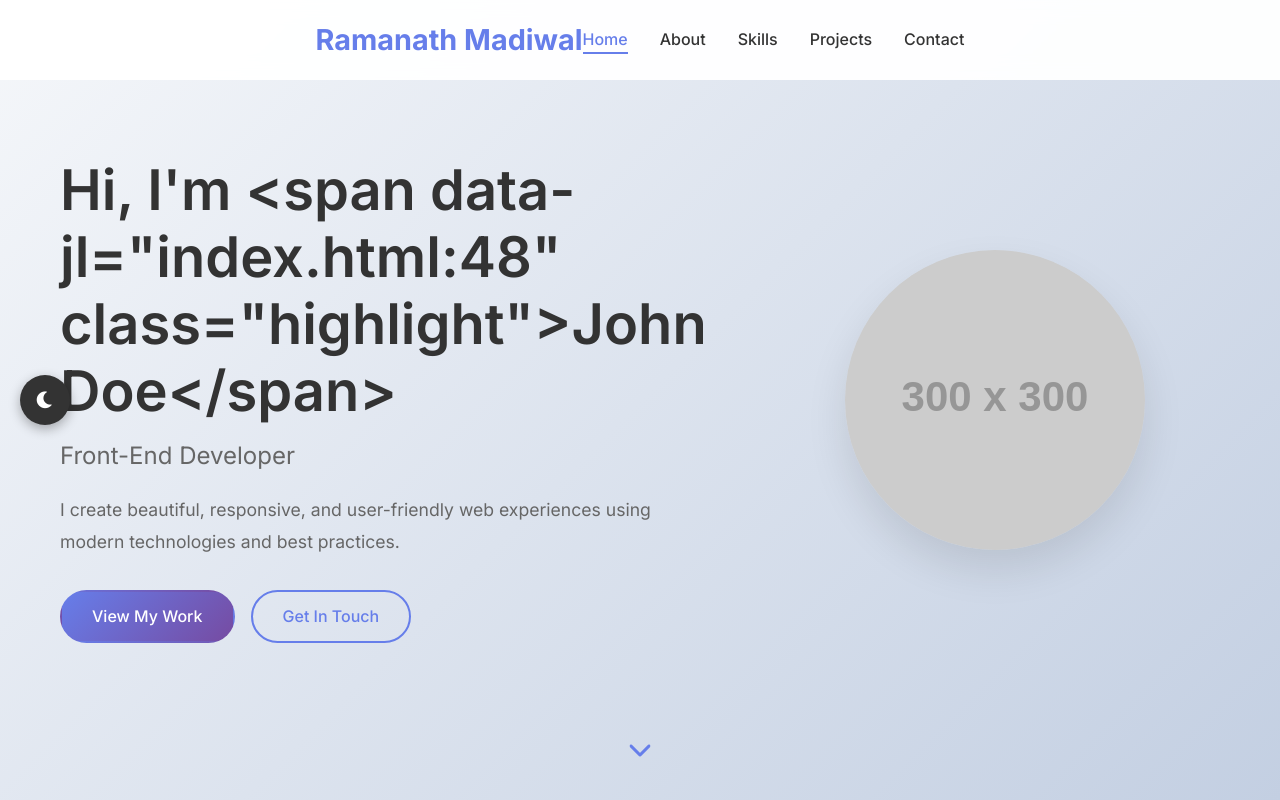
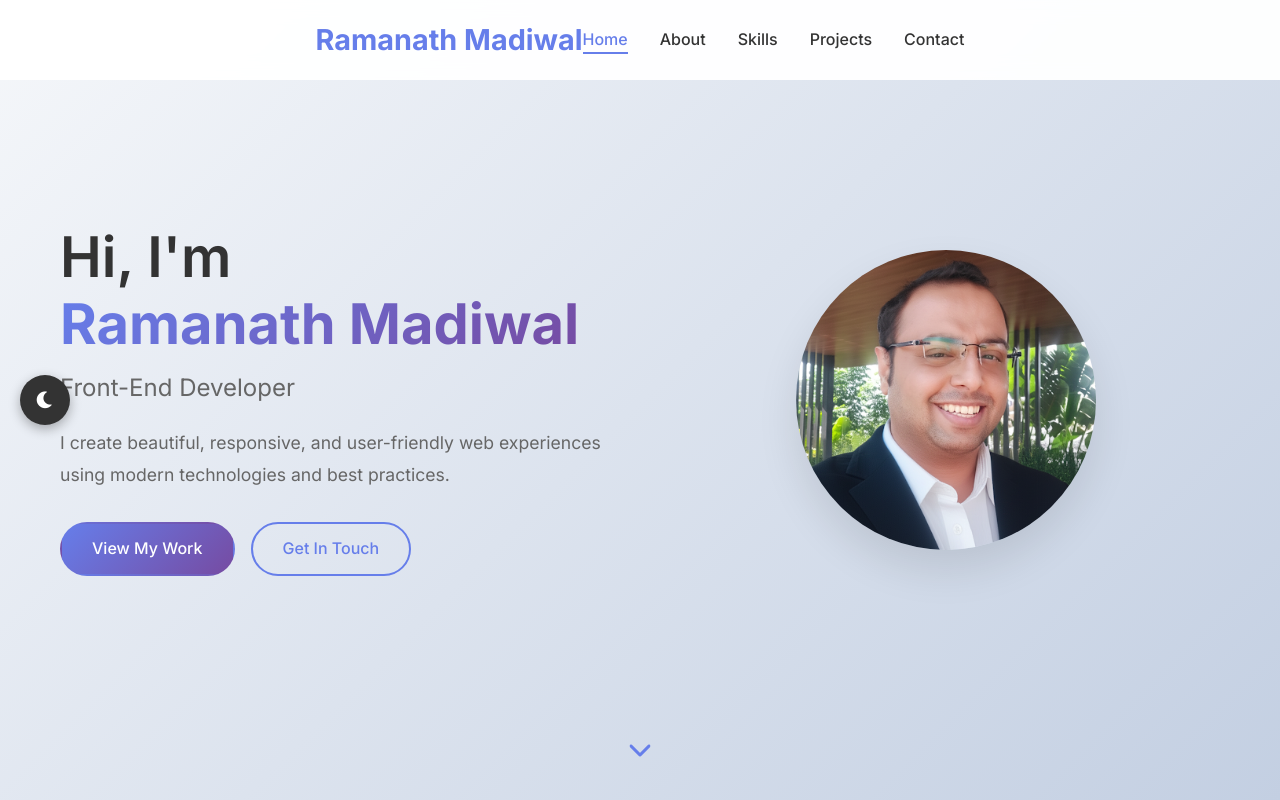
Before and after one commit to RamanathMadiwal/portfolio-website, a plain HTML site: page index.html in a window 1280 px wide. Shown: the top 800 px of the page. Drawn offline with Linux system fonts and the light colour scheme; placeholder pictures from the web are drawn by us.

Commit message:
Restore typing animation with HTML support
- Added smart typing animation that preserves highlight class
- Animation now types character by character while maintaining HTML structure
- Your name 'Ramanath Madiwal' will be highlighted with gradient during typing
- Fixed issue where HTML tags were displayed as literal text
- Typing speed optimized for smooth visual effect

```diff
--- a/css/style.css
+++ b/css/style.css
@@ -225,6 +225,10 @@ section:not(.hero) {
     -webkit-background-clip: text;
     -webkit-text-fill-color: transparent;
     background-clip: text;
+    /* Fallback for browsers that don't support background-clip: text */
+    color: #667eea;
+    font-weight: 700; /* Make it bold for better visibility */
+    display: inline-block; /* Better rendering for gradient text */
 }
 
 .hero-subtitle {
--- a/index.html
+++ b/index.html
@@ -3,7 +3,7 @@
 <head>
     <meta charset="UTF-8">
     <meta name="viewport" content="width=device-width, initial-scale=1.0">
-    <title>John Doe - Front-End Developer</title>
+    <title>Ramanath Madiwal - Front-End Developer</title>
     <link rel="stylesheet" href="css/style.css">
     <link href="https://fonts.googleapis.com/css2?family=Inter:wght@300;400;500;600;700&display=swap" rel="stylesheet">
     <link rel="stylesheet" href="https://cdnjs.cloudflare.com/ajax/libs/font-awesome/6.0.0/css/all.min.css">
@@ -45,7 +45,7 @@
         <div class="hero-container">
             <div class="hero-content">
                 <h1 class="hero-title">
-                    Hi, I'm <span class="highlight">John Doe</span>
+                    Hi, I'm <span class="highlight">Ramanath Madiwal</span>
                 </h1>
                 <h2 class="hero-subtitle">Front-End Developer</h2>
                 <p class="hero-description">
@@ -59,7 +59,7 @@
             </div>
             <div class="hero-image">
                 <div class="profile-img">
-                    <img src="https://via.placeholder.com/300x300" alt="John Doe">
+                    <img src="./assets/professional.png" alt="Ramanath Madiwal">
                 </div>
             </div>
         </div>
--- a/js/script.js
+++ b/js/script.js
@@ -174,28 +174,48 @@ function showNotification(message, type = 'info') {
     }, 5000);
 }
 
-// Typing animation for hero section
-const heroTitle = document.querySelector('.hero-title');
-const titleText = heroTitle.innerHTML;
+// Simple and reliable typing animation that preserves HTML highlighting
+function createTypingAnimation() {
+    const heroTitle = document.querySelector('.hero-title');
 
-function typeWriter() {
+    // Split the content into typing phases
+    const phases = [
+        "Hi, I'm ",
+        'Hi, I\'m <span class="highlight">R</span>',
+        'Hi, I\'m <span class="highlight">Ra</span>',
+        'Hi, I\'m <span class="highlight">Ram</span>',
+        'Hi, I\'m <span class="highlight">Rama</span>',
+        'Hi, I\'m <span class="highlight">Raman</span>',
+        'Hi, I\'m <span class="highlight">Ramana</span>',
+        'Hi, I\'m <span class="highlight">Ramanat</span>',
+        'Hi, I\'m <span class="highlight">Ramanath</span>',
+        'Hi, I\'m <span class="highlight">Ramanath </span>',
+        'Hi, I\'m <span class="highlight">Ramanath M</span>',
+        'Hi, I\'m <span class="highlight">Ramanath Ma</span>',
+        'Hi, I\'m <span class="highlight">Ramanath Mad</span>',
+        'Hi, I\'m <span class="highlight">Ramanath Madi</span>',
+        'Hi, I\'m <span class="highlight">Ramanath Madiw</span>',
+        'Hi, I\'m <span class="highlight">Ramanath Madiwa</span>',
+        'Hi, I\'m <span class="highlight">Ramanath Madiwal</span>'
+    ];
+
+    let currentPhase = 0;
     heroTitle.innerHTML = '';
-    let i = 0;
 
-    function type() {
-        if (i < titleText.length) {
-            heroTitle.innerHTML += titleText.charAt(i);
-            i++;
-            setTimeout(type, 50);
+    function typeNextPhase() {
+        if (currentPhase < phases.length) {
+            heroTitle.innerHTML = phases[currentPhase];
+            currentPhase++;
+            setTimeout(typeNextPhase, 100);
         }
     }
 
-    type();
+    typeNextPhase();
 }
 
 // Start typing animation when page loads
 window.addEventListener('load', () => {
-    setTimeout(typeWriter, 500);
+    setTimeout(createTypingAnimation, 500);
 });
 
 // Skills animation on scroll
```
Also changed, not shown: assets/professional.png (added).
